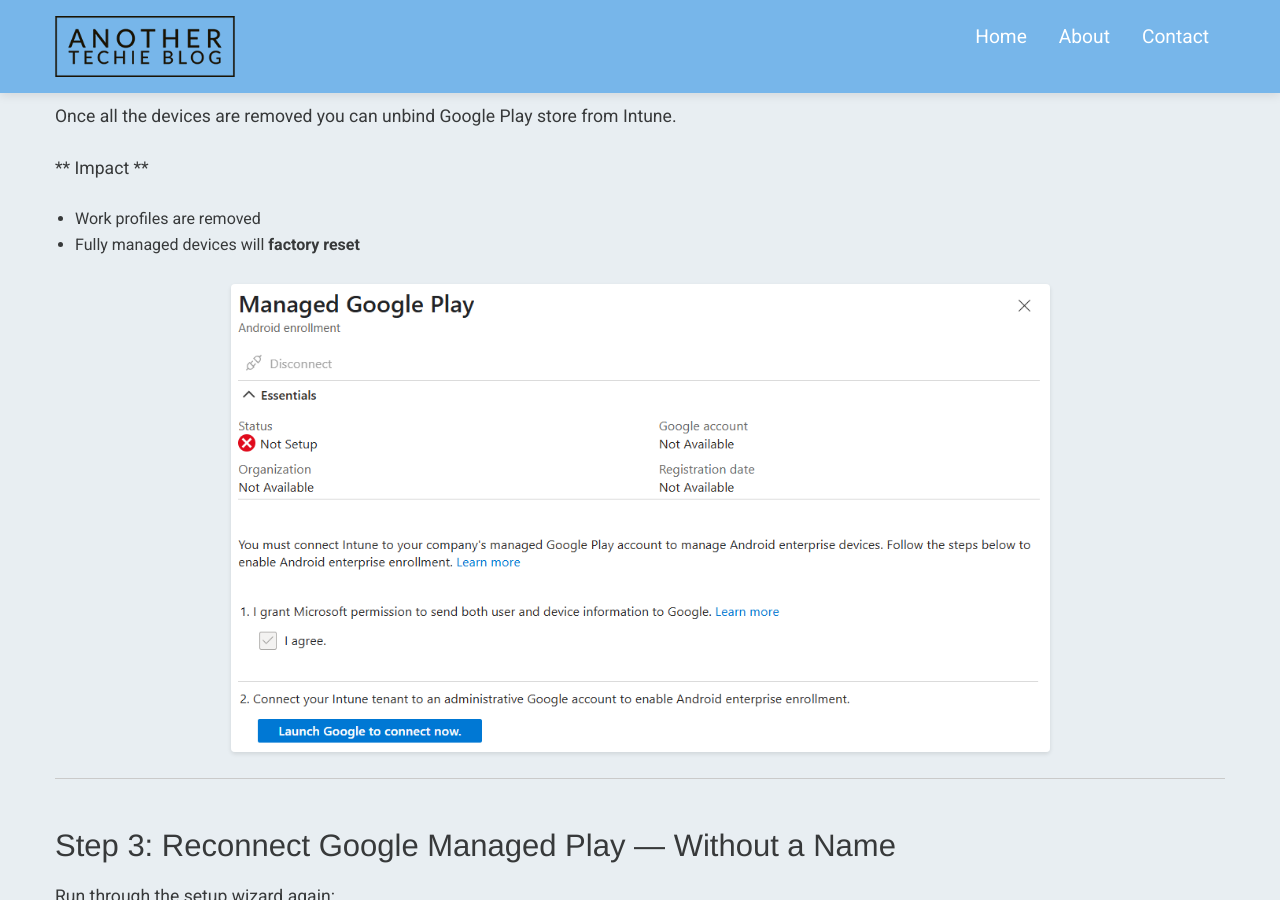
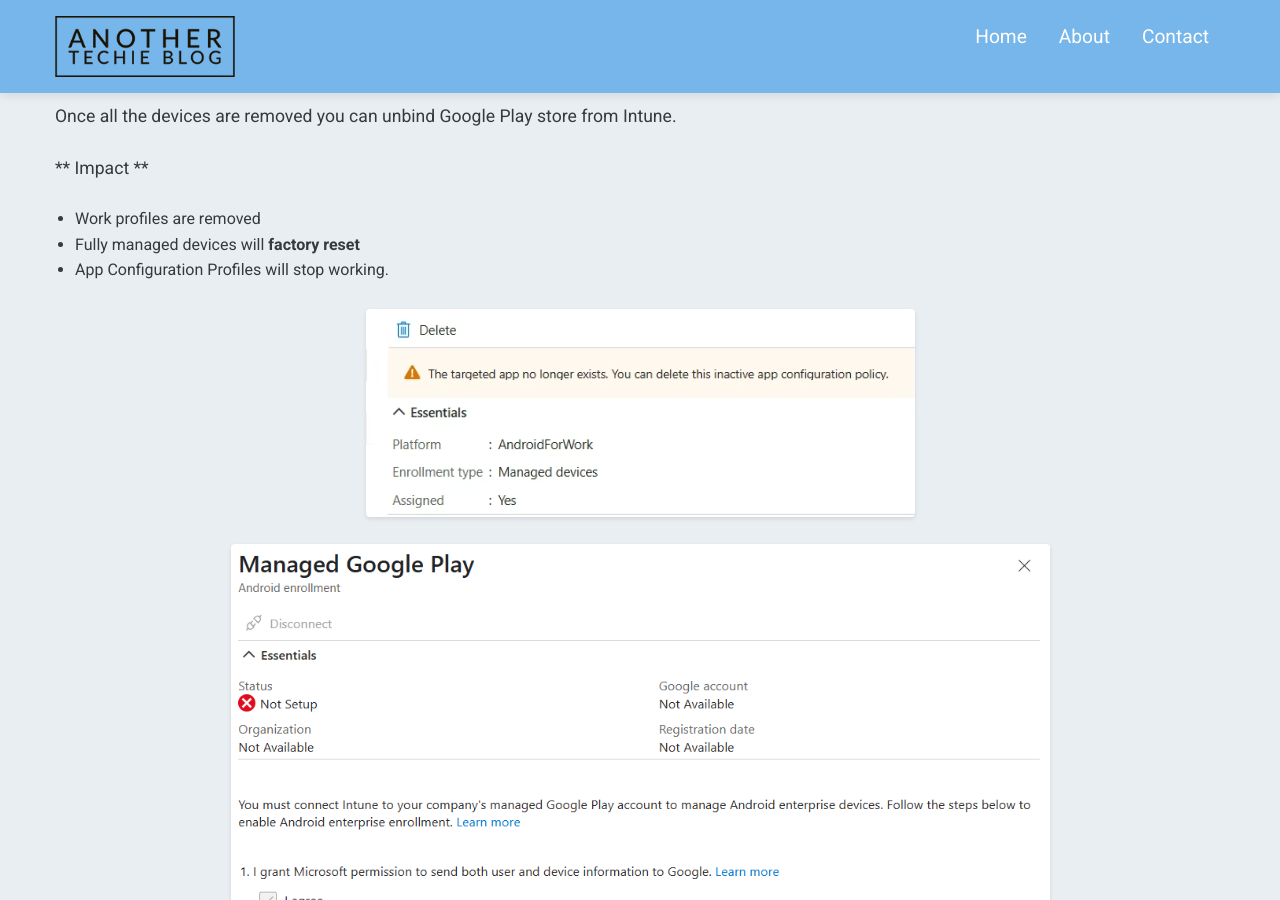
Before and after one commit to mdlister/Another-Techie-Blog, a Jekyll site: the page built from _posts/2025-06-16-Andorid-Update-this-device-belongs-too.md, in a window 1280 px wide and 900 px high, scrolled down 5711 px. Built offline with Jekyll 4.4.1, drawn with Linux system fonts in a browser that asks for light colours; comment, search, counter and statistics services are not loaded.

```diff
--- a/_posts/2025-06-16-Andorid-Update-this-device-belongs-too.md
+++ b/_posts/2025-06-16-Andorid-Update-this-device-belongs-too.md
@@ -116,6 +116,10 @@ Once all the devices are removed you can unbind Google Play store from Intune.
 
 - Work profiles are removed
 - Fully managed devices will **factory reset**
+- App Configuration Profiles will stop working.
+
+![Screenshot](/assets/images/2025-06-16-Andorid-Update-this-device-belongs-too/Screenshot%202025-07-09%20140433.png)
+
 
 ![Screenshot](/assets/images/2025-06-16-Andorid-Update-this-device-belongs-too/Screenshot%202025-06-13%20104242-b162bff1-90a2-4a60-b40e-a6103f73d764.png)
 
```
Also changed, not shown: assets/images/2025-06-16-Andorid-Update-this-device-belongs-too/Screenshot 2025-07-09 140433.png (added).
